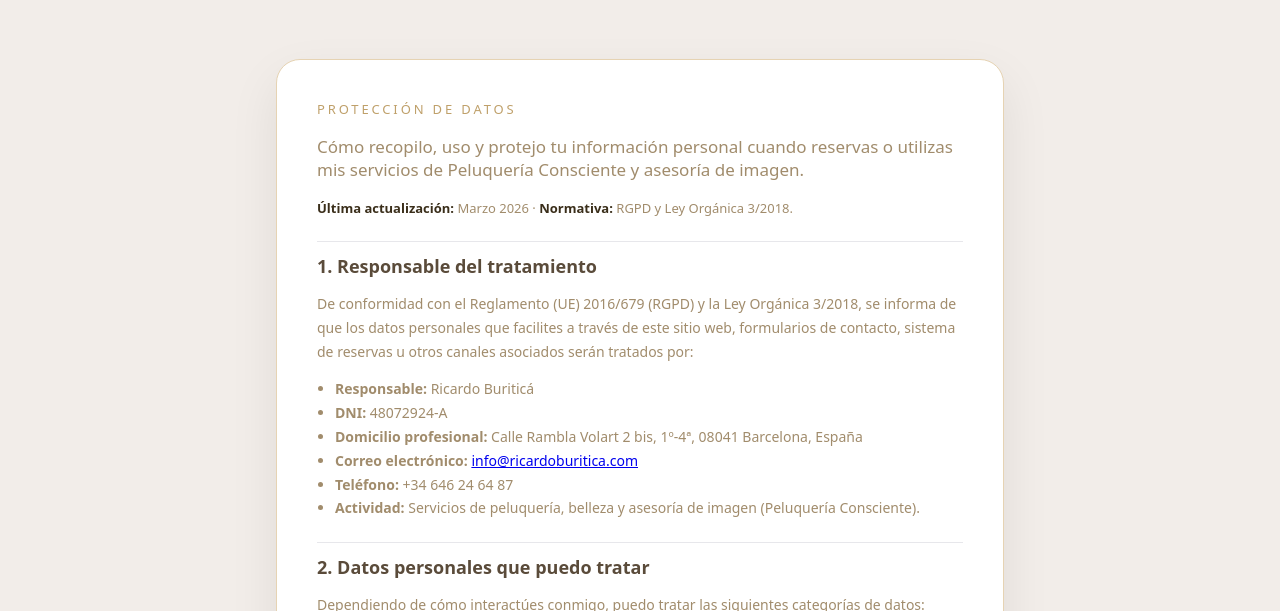
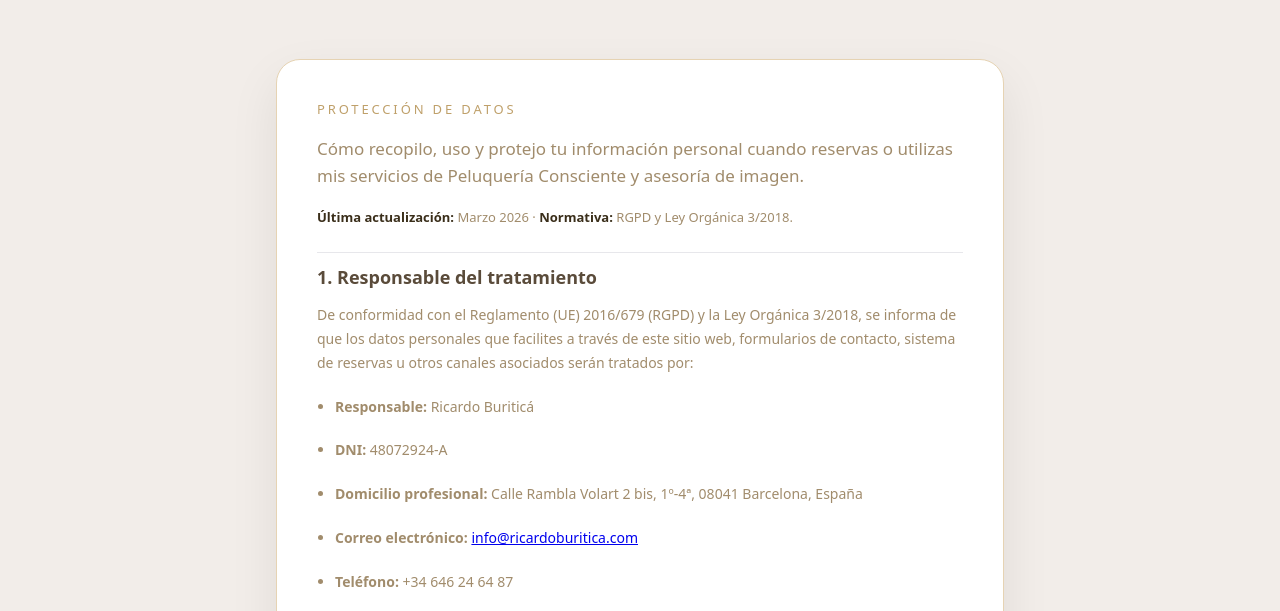
Before and after one commit to ricardobumu/ricardo-hub-legal, a website: page politica-privacidad/index.html in a window 1280 px wide. Shown: the part 180-791 px from the top of the page. Drawn offline with Linux system fonts and the light colour scheme.

Commit message:
Interlineado 1.6 y margen inferior en párrafos legales para accesibilidad en toda la web

```diff
--- a/politica-privacidad/index.html
+++ b/politica-privacidad/index.html
@@ -33,6 +33,10 @@ Política de Privacidad
   <meta name="twitter:description" content="Cómo se recogen, usan y protegen tus datos personales y qué derechos tienes." />
   <meta name="twitter:image" content="https://ricardoburitica.eu/logo.png" />
   <style>
+                    p, li {
+                      line-height: 1.6;
+                      margin-bottom: 20px;
+                    }
                 /* 1. FONDO DE PANTALLA: Contraste suave pero claro */
                 body {
                   background-color: #f4f1ee;
```
Also changed, not shown: aviso-legal/index.html (+4 -0 lines), politica-cancelacion-devolucion/index.html (+4 -0 lines), politica-cookies/index.html (+4 -0 lines), terminos-condiciones/index.html (+4 -0 lines).
